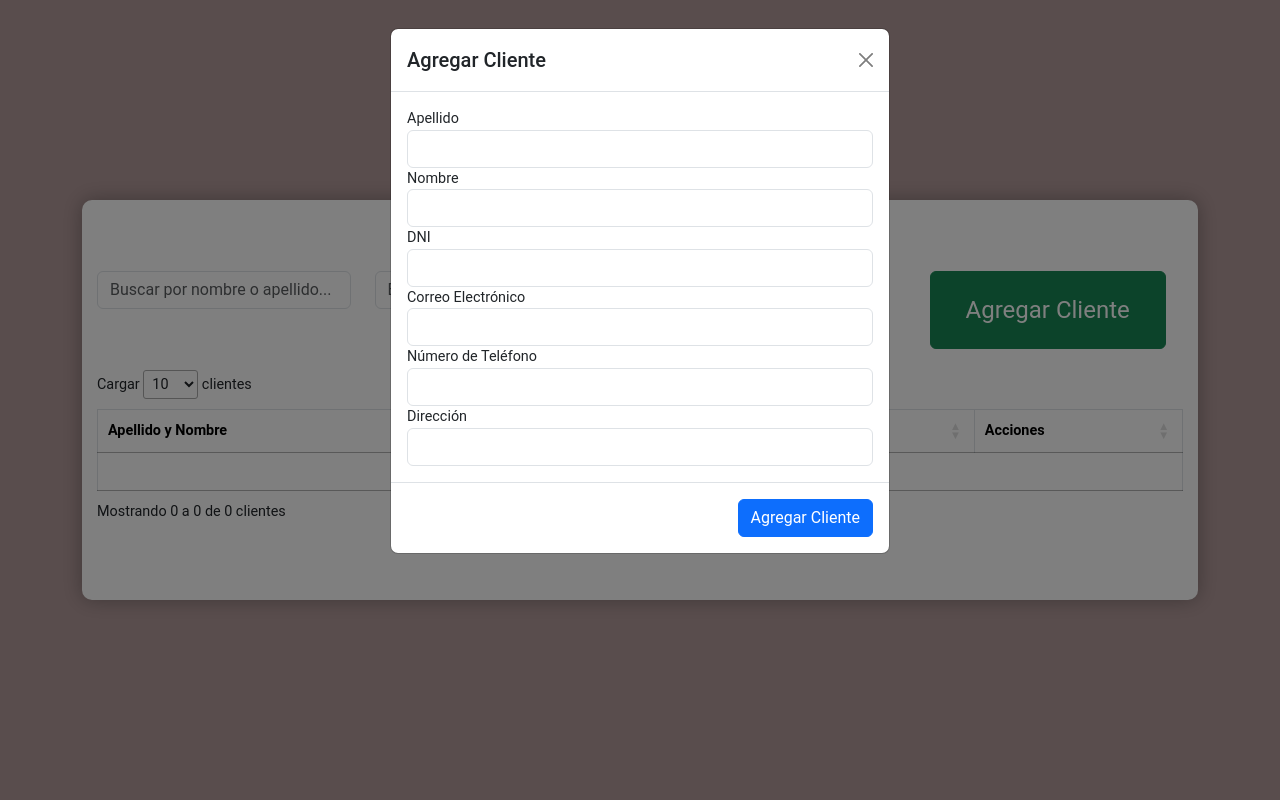
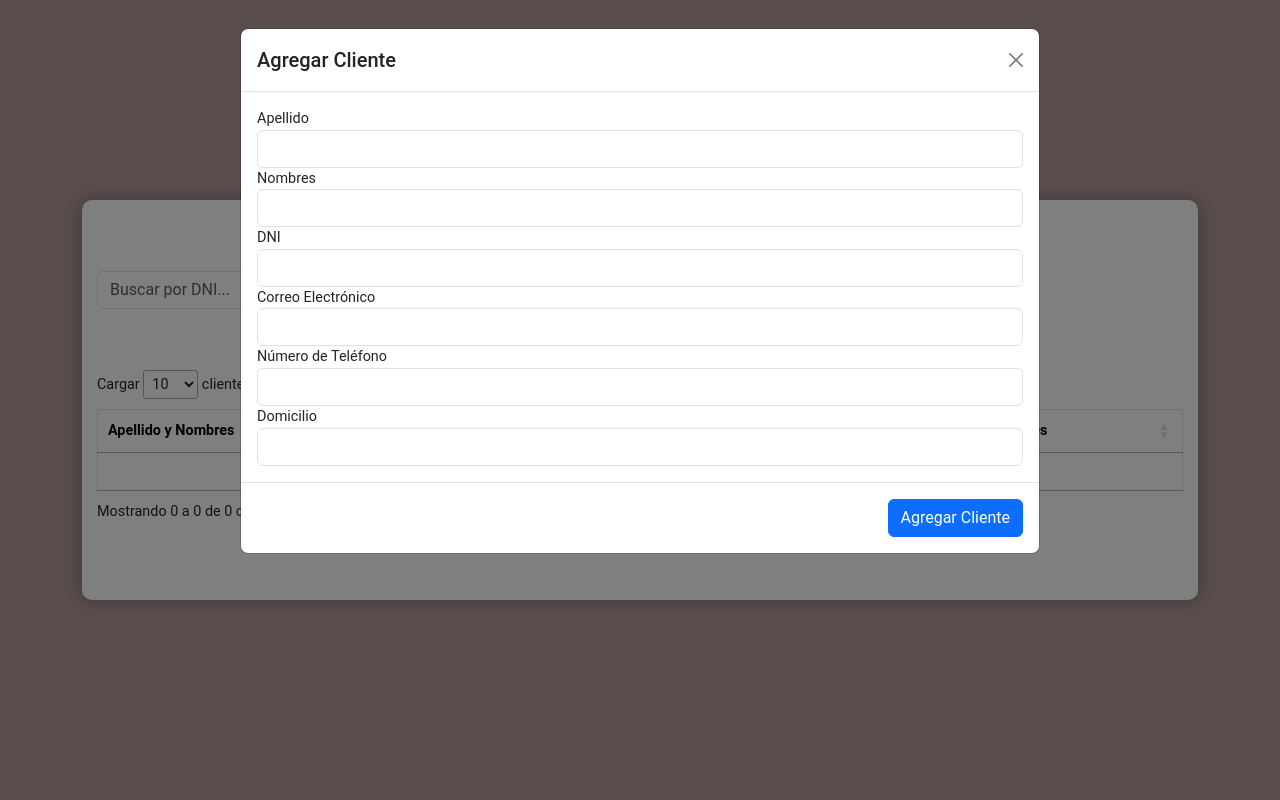
Before and after one commit to agusaenz/halloween-disfraces, a PHP site: page /lista-clientes.php in a window 1280 px wide, after a click on "Agregar Cliente". Run offline with PHP 8.4, Linux system fonts and the light colour scheme; data that the repository does not hold is empty; a stand-in replaces the project's code that opens the database connection.

Commit message:
arreglos

```diff
--- a/lista-clientes.php
+++ b/lista-clientes.php
@@ -44,6 +44,13 @@
     .move-left {
       margin-left: -15px;
     }
+
+    @media (max-width: 768px) {
+      .btn-lg-custom {
+        width: 100%;
+        margin-top: 10px;
+      }
+    }
   </style>
 </head>
 
@@ -52,9 +59,6 @@
     <form class="custom-form" id="resizable-form">
       <h1 class="text-center">Clientes</h1>
       <div class="row">
-        <div class="col-md-3">
-          <input type="text" id="searchName" class="form-control" placeholder="Buscar por nombre o apellido..." />
-        </div>
         <div class="col-md-3">
           <input type="text" id="searchDNI" class="form-control" placeholder="Buscar por DNI..." />
         </div>
@@ -80,7 +84,7 @@
           <table id="client-table" class="table table-bordered">
             <thead>
               <tr>
-                <th>Apellido y Nombre</th>
+                <th>Apellido y Nombres</th>
                 <th>DNI</th>
                 <th>Telefono</th>
                 <th>Domicilio</th>
@@ -96,10 +100,10 @@
 
   <!-- Modal -->
   <div class="modal fade" id="editModal" tabindex="-1" aria-labelledby="editModalLabel" aria-hidden="true">
-    <div class="modal-dialog">
+    <div class="modal-dialog modal-lg">
       <div class="modal-content">
         <div class="modal-header">
-          <h5 class="modal-title" id="editModalLabel">Editar Persona</h5>
+          <h5 class="modal-title" id="editModalLabel">Editar Datos</h5>
           <button type="button" class="btn-close" data-bs-dismiss="modal" aria-label="Close"></button>
         </div>
         <div class="modal-body">
@@ -109,7 +113,7 @@
               <input type="text" class="form-control" id="editApellido" />
             </div>
             <div class="form-group">
-              <label for="editNombre">Nombre</label>
+              <label for="editNombre">Nombres</label>
               <input type="text" class="form-control" id="editNombre" />
             </div>
             <div class="form-group">
@@ -125,7 +129,7 @@
               <input type="text" class="form-control" id="editTelefono" />
             </div>
             <div class="form-group">
-              <label for="editDireccion">Dirección</label>
+              <label for="editDireccion">Domicilio</label>
               <input type="text" class="form-control" id="editDireccion" />
             </div>
             <input type="hidden" id="editId" />
@@ -142,7 +146,7 @@
 
   <!-- Modal de Agregar -->
   <div class="modal fade" id="addModal" tabindex="-1" aria-labelledby="addModalLabel" aria-hidden="true">
-    <div class="modal-dialog">
+    <div class="modal-dialog modal-lg">
       <div class="modal-content">
         <div class="modal-header">
           <h5 class="modal-title" id="addModalLabel">Agregar Cliente</h5>
@@ -155,7 +159,7 @@
               <input type="text" class="form-control" id="addApellido" />
             </div>
             <div class="form-group">
-              <label for="addNombre">Nombre</label>
+              <label for="addNombre">Nombres</label>
               <input type="text" class="form-control" id="addNombre" />
             </div>
             <div class="form-group">
@@ -171,7 +175,7 @@
               <input type="text" class="form-control" id="addTelefono" />
             </div>
             <div class="form-group">
-              <label for="addDireccion">Dirección</label>
+              <label for="addDireccion">Domicilio</label>
               <input type="text" class="form-control" id="addDireccion" />
             </div>
           </form>
@@ -193,7 +197,6 @@
     function generarTablaClientes() {
       if (tabla != undefined) tabla.destroy();
 
-      // let filtroNombre = $('#searchName').val();
       let filtroDNI = $('#searchDNI').val();
 
       let datos = {};
@@ -241,6 +244,7 @@
             width: "22%",
             createdCell: function (td, cellData, rowData, row, col) {
               $(td).addClass('text-center');
+
             }
           }
         ]
@@ -367,178 +371,14 @@
 
     $(document).ready(function () {
       $('input[type="text"]').val('');
-
       generarTablaClientes();
 
-      // #############################################
-
-      // let people = [
-      //   {
-      //     id: 1,
-      //     apellido: "Pérez",
-      //     nombre: "Juan",
-      //     dni: "12345678",
-      //     email: "juan@example.com",
-      //     telefono: "111-222-333",
-      //     direccion: "Calle 1",
-      //   },
-      //   {
-      //     id: 2,
-      //     apellido: "Gómez",
-      //     nombre: "María",
-      //     dni: "87654321",
-      //     email: "maria@example.com",
-      //     telefono: "444-555-666",
-      //     direccion: "Calle 2",
-      //   },
-      //   {
-      //     id: 3,
-      //     apellido: "Rodríguez",
-      //     nombre: "Luis",
-      //     dni: "11223344",
-      //     email: "luis@example.com",
-      //     telefono: "777-888-999",
-      //     direccion: "Calle 3",
-      //   },
-      //   {
-      //     id: 4,
-      //     apellido: "Martínez",
-      //     nombre: "Ana",
-      //     dni: "55667788",
-      //     email: "ana@example.com",
-      //     telefono: "333-222-111",
-      //     direccion: "Calle 4",
-      //   },
-      //   {
-      //     id: 5,
-      //     apellido: "López",
-      //     nombre: "Carlos",
-      //     dni: "99887766",
-      //     email: "carlos@example.com",
-      //     telefono: "555-444-333",
-      //     direccion: "Calle 5",
-      //   },
-      // ];
-
-      // function renderList(filterName = "", filterDNI = "") {
-      //   const list = $("#person-list");
-      //   list.empty();
-      //   people.forEach((person) => {
-      //     if (
-      //       (person.apellido
-      //         .toLowerCase()
-      //         .includes(filterName.toLowerCase()) ||
-      //         person.nombre
-      //           .toLowerCase()
-      //           .includes(filterName.toLowerCase())) &&
-      //       person.dni.includes(filterDNI)
-      //     ) {
-      //       list.append(`
-      //               <tr>
-      //                   <td>${person.apellido} ${person.nombre}</td>
-      //                   <td>${person.dni}</td>
-      //                   <td>${person.telefono}</td>
-      //                   <td>${person.direccion}</td>
-      //                   <td class="text-center align-middle">
-      //                       <button class="btn btn-primary edit-btn" data-id="${person.id}">Editar</button>
-      //                       <button class="btn btn-danger delete-btn" data-id="${person.id}">Eliminar</button>
-      //                   </td>
-      //               </tr>
-      //           `);
-      //     }
-      //   });
-      // }
-
-      //   function handleSearch() {
-      //     const filterName = $("#searchName").val();
-      //     const filterDNI = $("#searchDNI").val();
-      //     renderList(filterName, filterDNI);
-      //   }
-
-      //   $("#searchName").keypress(function (event) {
-      //     if (event.keyCode === 13) {
-      //       event.preventDefault();
-      //       handleSearch();
-      //     }
-      //   });
-
-      //   $("#searchDNI").keypress(function (event) {
-      //     if (event.keyCode === 13) {
-      //       event.preventDefault();
-      //       handleSearch();
-      //     }
-      //   });
-
-      //   $("#searchBtn").click(function () {
-      //     handleSearch();
-      //   });
-
-      //   $("#clearFiltersBtn").click(function () {
-      //     $("#searchName").val("");
-      //     $("#searchDNI").val("");
-      //     renderList();
-      //   });
-
-      //   $(document).on("click", ".edit-btn", function () {
-      //     event.preventDefault();
-      //     const id = $(this).data("id");
-      //     const person = people.find((p) => p.id == id);
-      //     if (person) {
-      //       $("#editId").val(person.id);
-      //       $("#editApellido").val(person.apellido);
-      //       $("#editNombre").val(person.nombre);
-      //       $("#editDNI").val(person.dni);
-      //       $("#editEmail").val(person.email);
-      //       $("#editTelefono").val(person.telefono);
-      //       $("#editDireccion").val(person.direccion);
-      //       $("#editModal").modal("show");
-      //     }
-      //   });
-
-      //   $("#saveChanges").click(function () {
-      //     event.preventDefault();
-      //     const id = $("#editId").val();
-      //     const person = people.find((p) => p.id == id);
-      //     if (person) {
-      //       person.apellido = $("#editApellido").val();
-      //       person.nombre = $("#editNombre").val();
-      //       person.dni = $("#editDNI").val();
-      //       person.email = $("#editEmail").val();
-      //       person.telefono = $("#editTelefono").val();
-      //       person.direccion = $("#editDireccion").val();
-      //       $("#editModal").modal("hide");
-      //       renderList();
-      //     }
-      //   });
-
-      //   $(document).on("click", ".delete-btn", function () {
-      //     const id = $(this).data("id");
-      //     people = people.filter((p) => p.id !== id);
-      //     renderList();
-      //   });
-
-      //   $("#addClient").click(function () {
-      //     const newPerson = {
-      //       id: people.length ? people[people.length - 1].id + 1 : 1,
-      //       apellido: $("#addApellido").val(),
-      //       nombre: $("#addNombre").val(),
-      //       dni: $("#addDNI").val(),
-      //       email: $("#addEmail").val(),
-      //       telefono: $("#addTelefono").val(),
-      //       direccion: $("#addDireccion").val(),
-      //     };
-      //     people.push(newPerson);
-      //     $("#addModal").modal("hide");
-      //     renderList();
-      //     $("#addForm")[0].reset();
-      //   });
-
-      //   $("#addClientBtn").click(function () {
-      //     $("#addForm")[0].reset();
-      //     $("#addModal").modal("show");
-      //   });
-
-      //   renderList();
+      $('#searchDNI').on('keypress', function (e) {
+        if (e.which == 13) {
+          e.preventDefault();
+          generarTablaClientes();
+        }
+      });
     });
   </script>
 </body>
```
